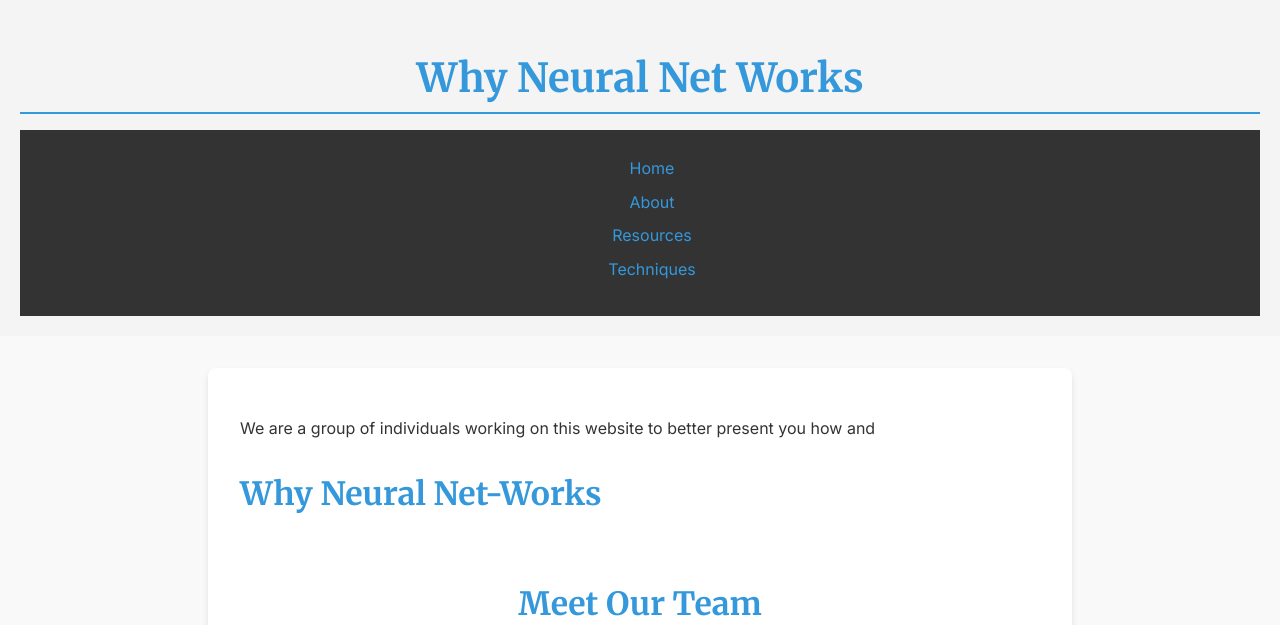
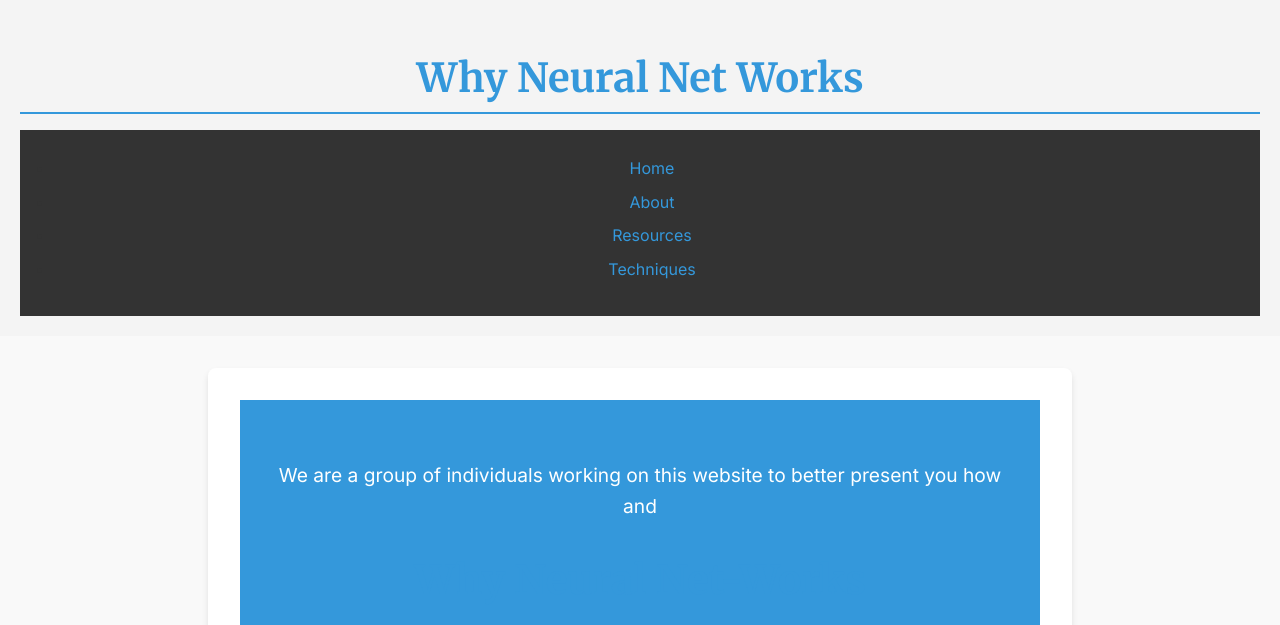
Before and after one commit to Neural-Nerdworks/why-neural-net-works, a Jekyll site: the page built from index.md, in a window 1280 px wide. Shown: the top 625 px of the page. Built offline with Jekyll 4.4.1, drawn with Linux system fonts in a browser that asks for light colours; grey boxes are pictures that could not be loaded.

Commit message:
Refactor hero section for improved design and readability

```diff
--- a/assets/css/style.css
+++ b/assets/css/style.css
@@ -456,3 +456,24 @@ img {
     margin-right: 1rem;
   }
 }
+
+.hero {
+    background-color: #3498db;
+    color: white;
+    text-align: center;
+    padding: 60px 20px;
+    margin-bottom: 40px;
+}
+
+.hero h2 {
+    font-size: 2.5rem;
+    margin-bottom: 20px;
+    font-family: var(--font-serif);
+}
+
+.hero p {
+    font-size: 1.2rem;
+    max-width: 800px;
+    margin: 0 auto;
+    line-height: 1.6;
+}
```
